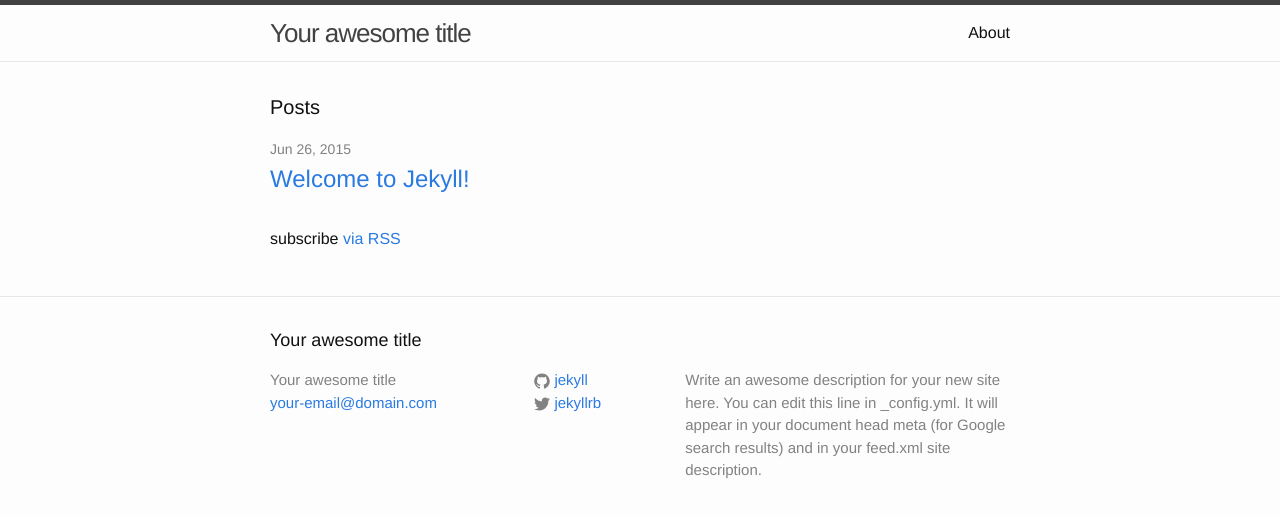
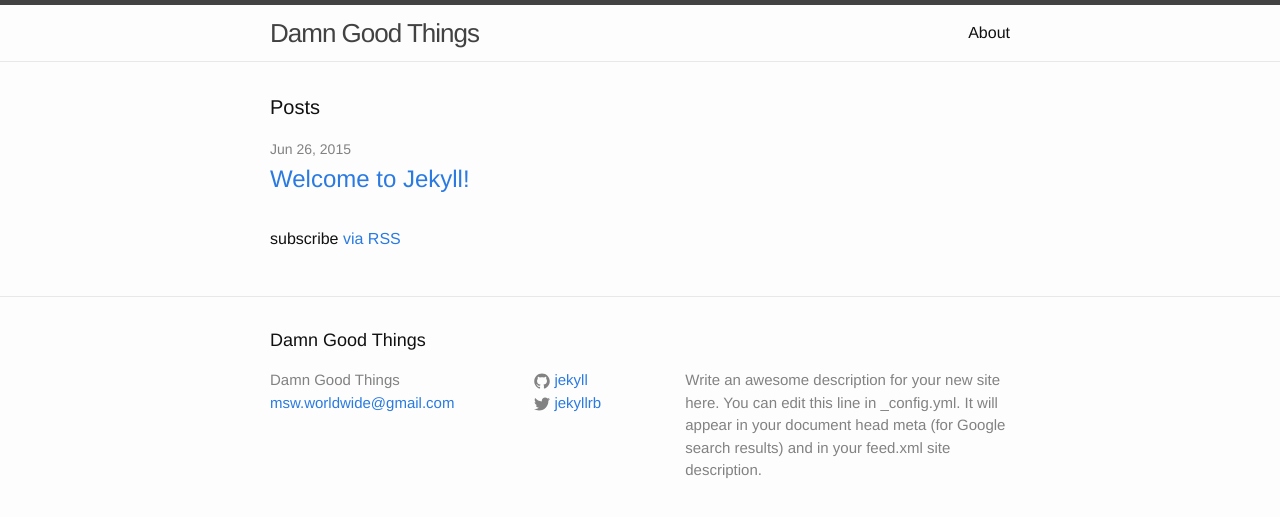
Before and after one commit to josephishere/josephishere, a Jekyll site: the page built from index.html, in a window 1280 px wide. Shown: the top 517 px of the page. Built offline with Jekyll 4.4.1, drawn with Linux system fonts in a browser that asks for light colours; Markdown is read by kramdown in place of the engine named in the settings.

Commit message:
update my title, email address

```diff
--- a/_config.yml
+++ b/_config.yml
@@ -1,14 +1,14 @@
 # Site settings
-title: Your awesome title
-email: your-email@domain.com
+title: Damn Good Things
+email: msw.worldwide@gmail.com
 description: > # this means to ignore newlines until "baseurl:"
   Write an awesome description for your new site here. You can edit this
   line in _config.yml. It will appear in your document head meta (for
   Google search results) and in your feed.xml site description.
 baseurl: "" # the subpath of your site, e.g. /blog/
-url: "http://yourdomain.com" # the base hostname & protocol for your site
+url: "https://josephishere.github.io" # the base hostname & protocol for your site
 twitter_username: jekyllrb
 github_username:  jekyll
 
 # Build settings
-markdown: kramdown
+markdown: rdiscount
```
